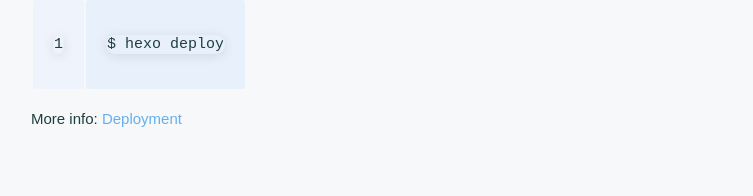
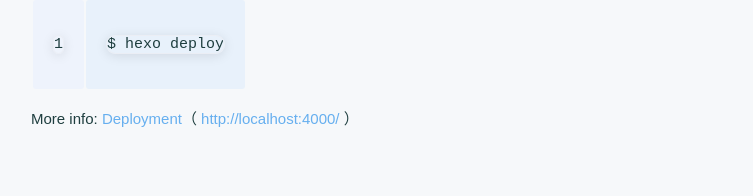
Before and after one commit to LHBLZ/LHBLZ.github.io, a plain HTML site: page 2025/07/04/hello-world/index.html in a window 1280 px wide. Shown: the part 1020-1216 px from the top of the page, without its empty margins (179-932 px from the left). Drawn offline with nearby package versions, Linux system fonts and the light colour scheme; a script that the page names is missing; a web font is replaced by a local one.

Commit message:
Site updated: 2025-07-05 18:19:06

```diff
--- a/2025/07/04/hello-world/index.html
+++ b/2025/07/04/hello-world/index.html
@@ -182,7 +182,7 @@
 <p>More info: <a target="_blank" rel="noopener" href="https://hexo.io/docs/generating.html">Generating</a></p>
 <h3 id="Deploy-to-remote-sites"><a href="#Deploy-to-remote-sites" class="headerlink" title="Deploy to remote sites"></a>Deploy to remote sites</h3><figure class="highlight bash"><table><tr><td class="gutter"><pre><span class="line">1</span><br></pre></td><td class="code"><pre><span class="line">$ hexo deploy</span><br></pre></td></tr></table></figure>
 
-<p>More info: <a target="_blank" rel="noopener" href="https://hexo.io/docs/one-command-deployment.html">Deployment</a></p>
+<p>More info: <a target="_blank" rel="noopener" href="https://hexo.io/docs/one-command-deployment.html">Deployment</a>（ <a target="_blank" rel="noopener" href="http://localhost:4000/">http://localhost:4000/</a> ）</p>
 
     </div>
 
```
Also changed, not shown: index.html (+1 -1 lines).
